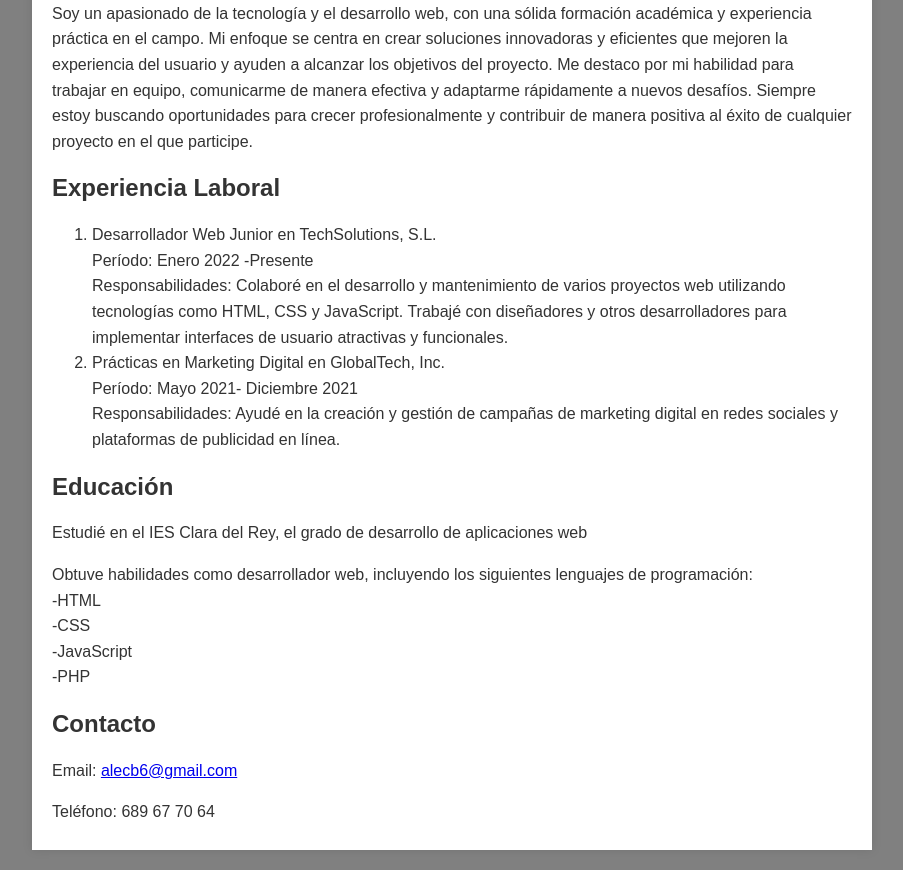
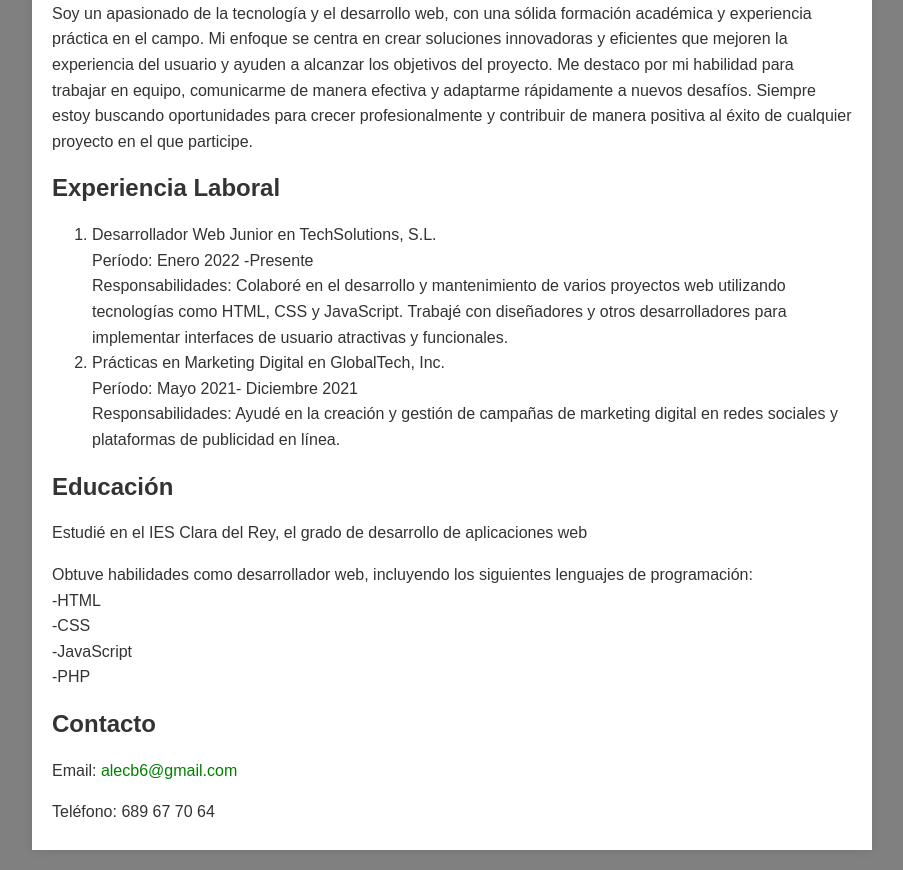
Before and after one commit to alecb6/CV_AlexC, a plain HTML site: page index.html in a window 1280 px wide. Shown: the part 119-989 px from the top of the page, without its empty margins (188-1091 px from the left). Drawn offline with Linux system fonts and the light colour scheme.

Commit message:
Update index.html

```diff
--- a/index.html
+++ b/index.html
@@ -36,7 +36,7 @@
       .contacto p {
         margin-bottom: 5px;
       }
-      #corre {
+      #correo {
         color:green;
         text-decoration: none;
       }
```
